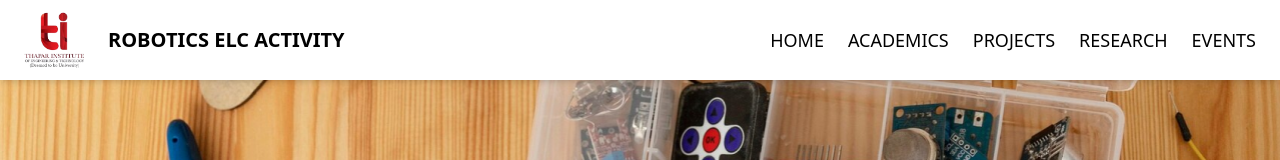
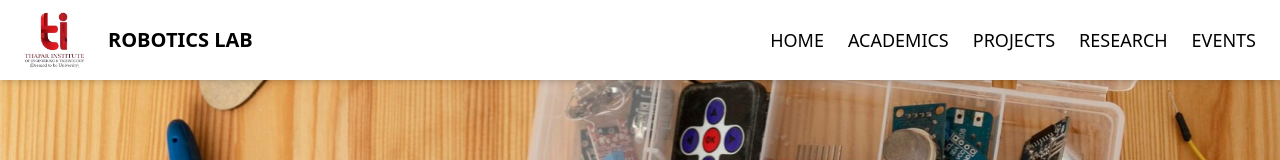
Before and after one commit to Anik2109/Robotics-Lab-TIET-Deployment, a React (Vite) app: page / in a window 1280 px wide. Shown: the top 160 px of the page. Built offline with nearby package versions, Linux system fonts and the light colour scheme.

Commit message:
Home Page Completed

```diff
--- a/src/components/Navbar/navbar.jsx
+++ b/src/components/Navbar/navbar.jsx
@@ -52,7 +52,7 @@ export default function Navbar({ setshowcontent }) {
                     </div>
                     {showNavbarContent && (
                         <div className="text-xl font-semibold" ref={rae}>
-                            ROBOTICS ELC ACTIVITY
+                            ROBOTICS LAB
                         </div>
                     )}
                 </div>
```
